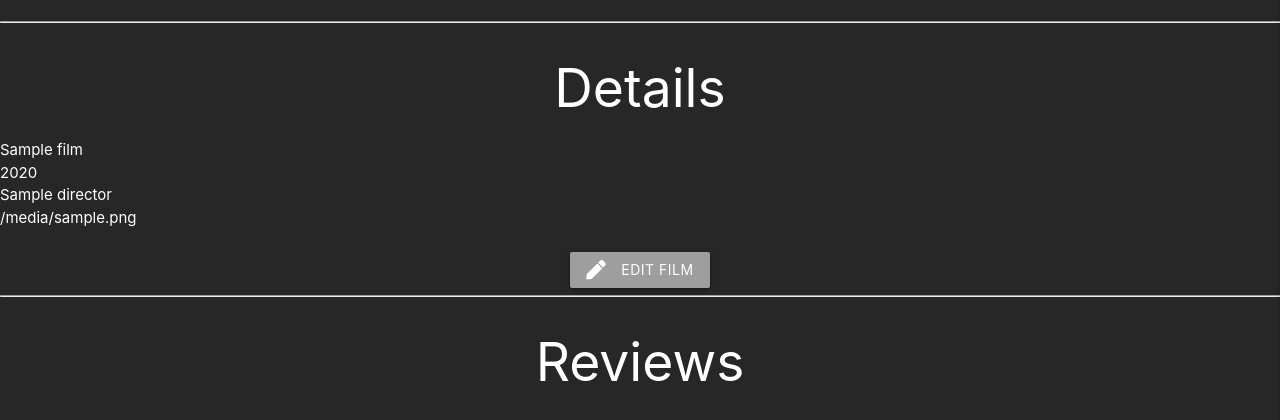
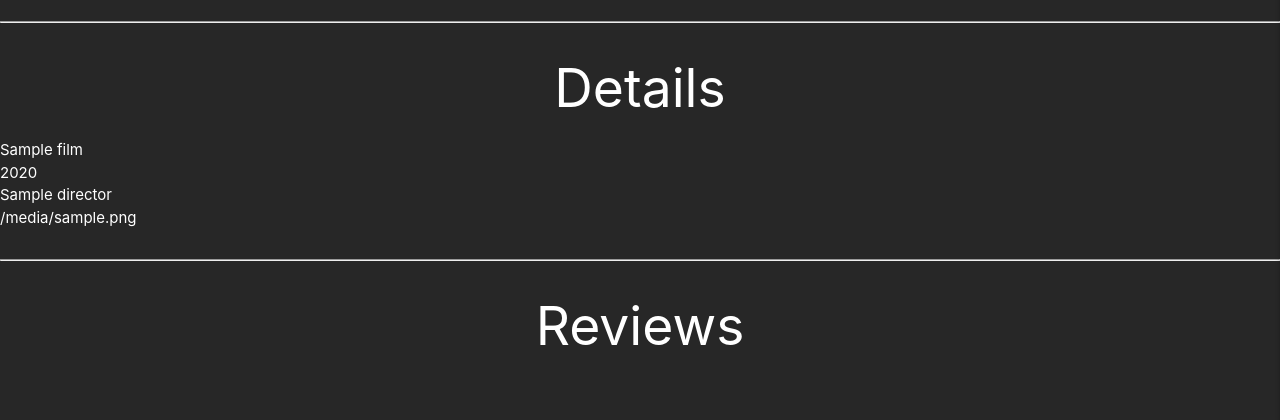
Before and after one commit to trdownie/the-art-of-film, a Flask app: template templates/film.html in a window 1280 px wide. Shown: the part 322-742 px from the top of the page. Run offline with Flask 2, Linux system fonts and the light colour scheme; the template is opened without the code that fills it: most values are stand-ins (such as "Sample title", 1, 10 or a date in 2020); some libraries are stand-ins or nearby versions.

Commit message:
Ensured only members can edit films

```diff
--- a/app.py
+++ b/app.py
@@ -205,7 +205,6 @@ def delete_film(film_id):
     return render_template("members.html", member=session["member"])
 
 
-
 if __name__ == "__main__":
     app.run(host=os.environ.get("IP"),
             port=int(os.environ.get("PORT")),
--- a/templates/film.html
+++ b/templates/film.html
@@ -13,9 +13,11 @@
     {{ film.year }}<br>
     {{ film.director }}<br>
     {{ film.image_url }}<br><br>
-    <div class="center-align">
-        <a href="{{ url_for('edit_film', film_id=film._id) }}" class="waves-effect waves-light btn grey center-align"><i class="fas fa-pen left"></i>Edit Film</a>
-    </div>
+    {% if session.member %}
+        <div class="center-align">
+            <a href="{{ url_for('edit_film', film_id=film._id) }}" class="waves-effect waves-light btn grey center-align"><i class="fas fa-pen left"></i>Edit Film</a>
+        </div>
+    {% endif %}
     <hr class="rounded">
     <!---------- REVIEWS SECTION ----------->
     <h2 class="center-align">Reviews</h2>
```
